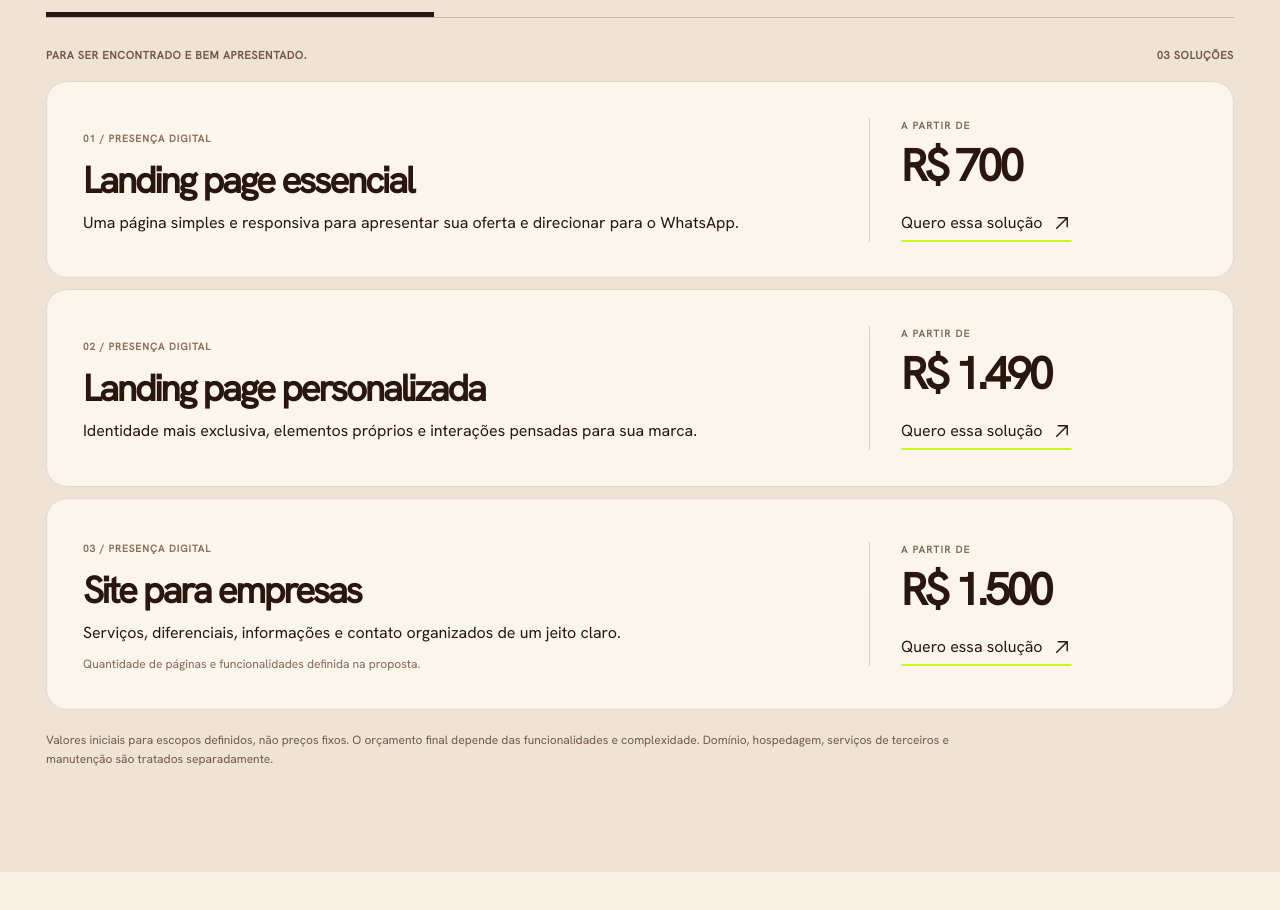
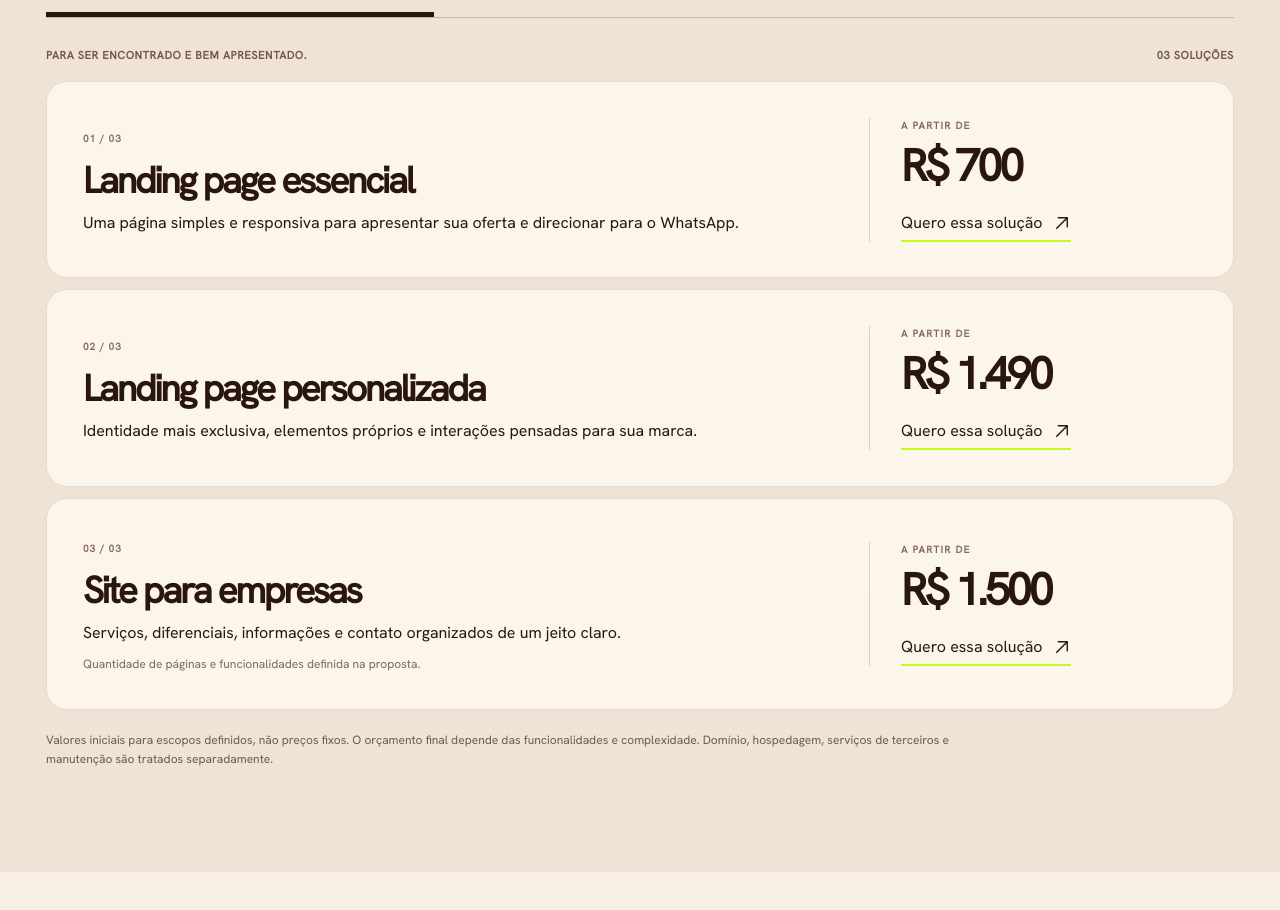
Before and after one commit to palomagl/unica, a React (Vite) app: page / in a window 1280 px wide. Shown: the part 4860-5770 px from the top of the page. Built offline with nearby package versions, Linux system fonts and the light colour scheme.

Commit message:
polish: simplificar hierarquia do catálogo sem repetir categorias

```diff
--- a/src/components/CommercialSections.tsx
+++ b/src/components/CommercialSections.tsx
@@ -60,7 +60,7 @@ export function InvestmentSection() {
           {items.map((item, index) => (
             <article className="u-investment-product" key={item.id}>
               <div className="u-investment-product-main">
-                <span className="u-investment-product-index">0{index + 1} / {category.label.toUpperCase()}</span>
+                <span className="u-investment-product-index">0{index + 1} <span aria-hidden="true">/</span> {String(items.length).padStart(2, '0')}</span>
                 <h3>{item.title}</h3>
                 <p>{item.summary}</p>
                 {item.details && <small>{item.details}</small>}
```
